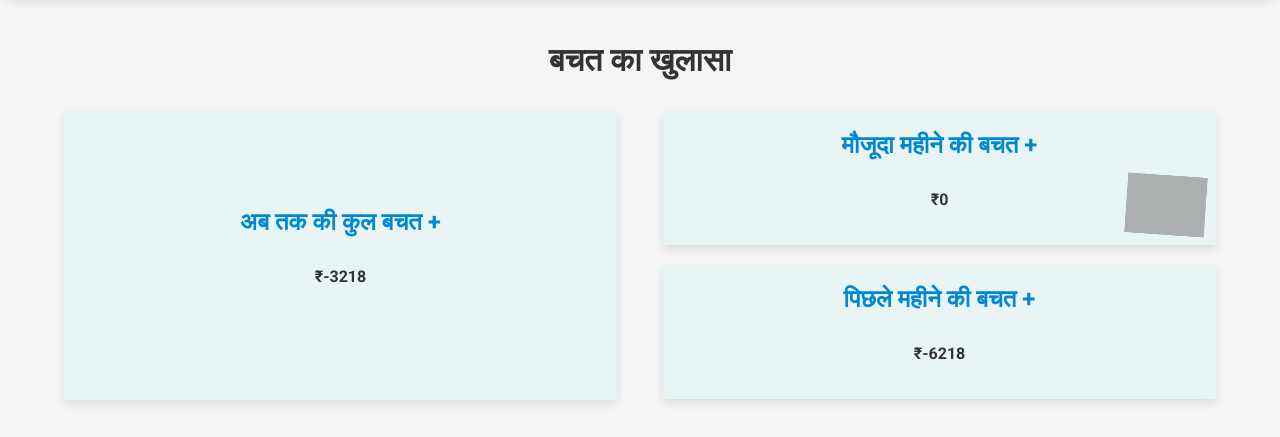
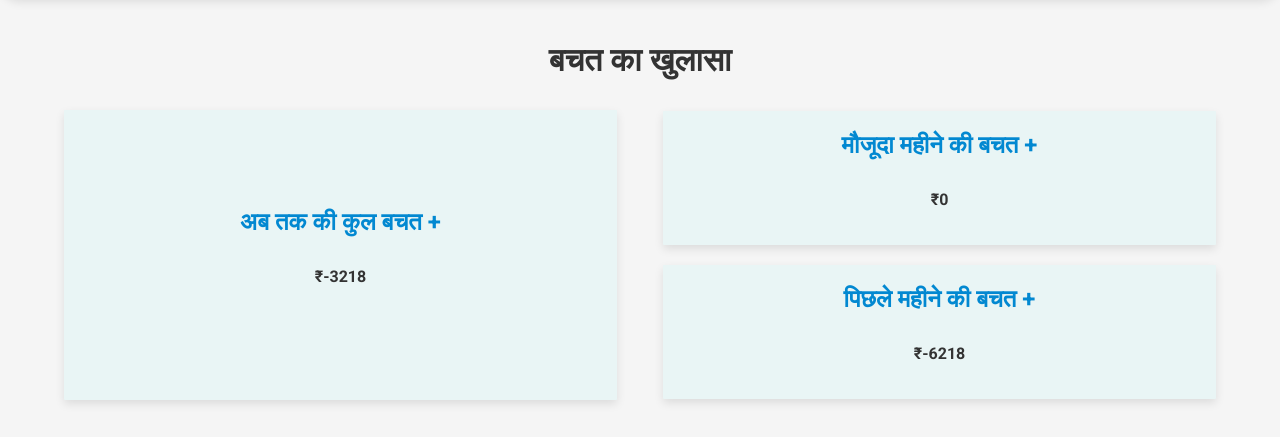
Before and after one commit to ajaj123-debug/Mosque-fund-management-system, a Django app: page /home/ in a window 1280 px wide. Shown: the part 164-601 px from the top of the page. Run offline with Django 5.2, Linux system fonts and the light colour scheme; data comes from the database, SQL or seed files in the repository; grey boxes are pictures that could not be loaded.

Commit message:
last but not least commit

```diff
--- a/community_fund/templates/home.html
+++ b/community_fund/templates/home.html
@@ -260,19 +260,6 @@
                 display: block;
             }
         }
-        .card-clipart {
-            position: absolute;
-            bottom: 10px;
-            right: 10px;
-            width: 80px; /* Adjust size as needed */
-            height: auto; /* Maintain aspect ratio */
-            opacity: 0.8; /* Slight transparency if desired */
-            transform: rotate(4deg); /* Rotate the clipart by 45 degrees */
-            transition: transform 0.3s ease, opacity 0.3s ease;
-        }
-        .savings-card {
-            position: relative; /* Ensure the clipart is positioned relative to the card */
-        }
 
     </style>
 </head>
@@ -313,7 +300,6 @@
                 <div class="savings-card">
                     <h2>मौजूदा महीने की बचत +</h2>
                     <p><strong>₹{{ current_month_savings }}</strong></p>
-                    <img src="{% static 'clip.webp' %}" alt="Clipart" class="card-clipart">
                 </div>
                 <div class="savings-card">
                     <h2>पिछले महीने की बचत +</h2>
```
